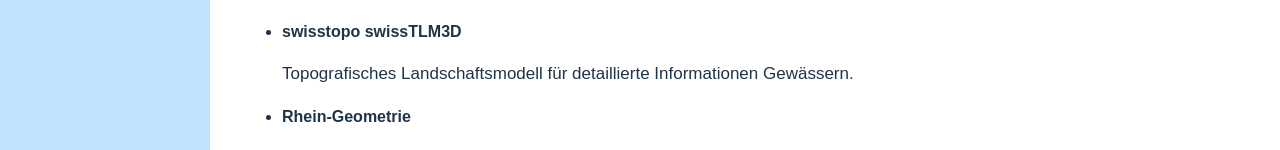
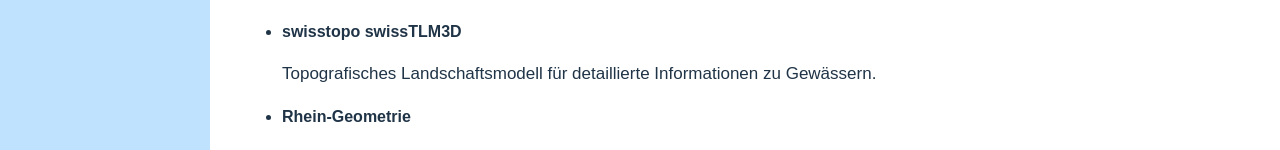
Before and after one commit to Aurelia-ew/Ueberschwemmung_Rhein, a React (Vite) app in the folder Frontend/my-app/: page / in a window 1280 px wide. Shown: the part 603-753 px from the top of the page. Built offline with nearby package versions, Linux system fonts and the light colour scheme.

Commit message:
Update App.jsx

```diff
--- a/Frontend/my-app/src/App.jsx
+++ b/Frontend/my-app/src/App.jsx
@@ -91,7 +91,7 @@
                   <strong>swisstopo swissTLM3D</strong>
                   <p>
                     Topografisches Landschaftsmodell für detaillierte
-                    Informationen Gewässern.
+                    Informationen zu Gewässern.
                   </p>
                 </li>
 
```
